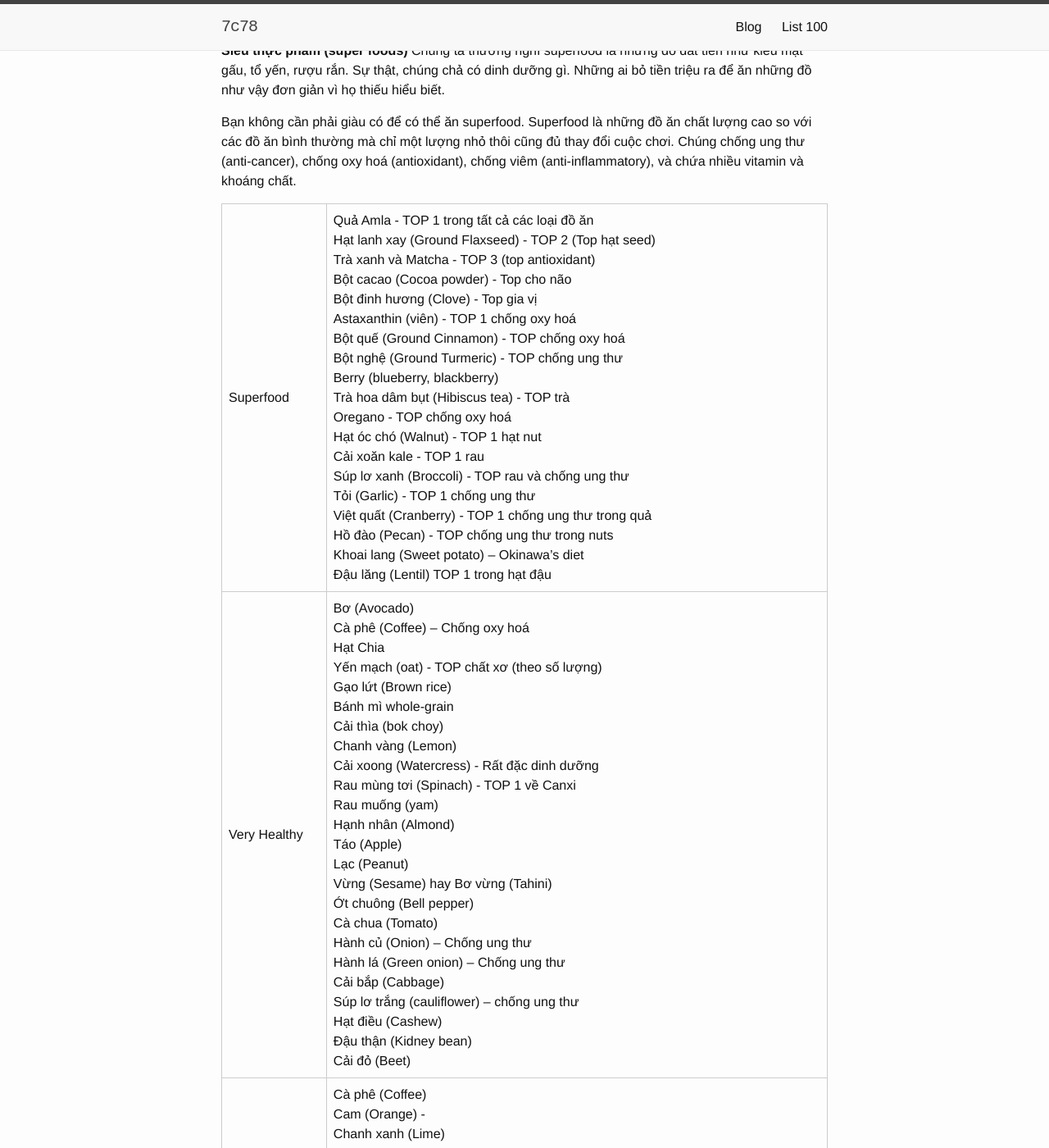
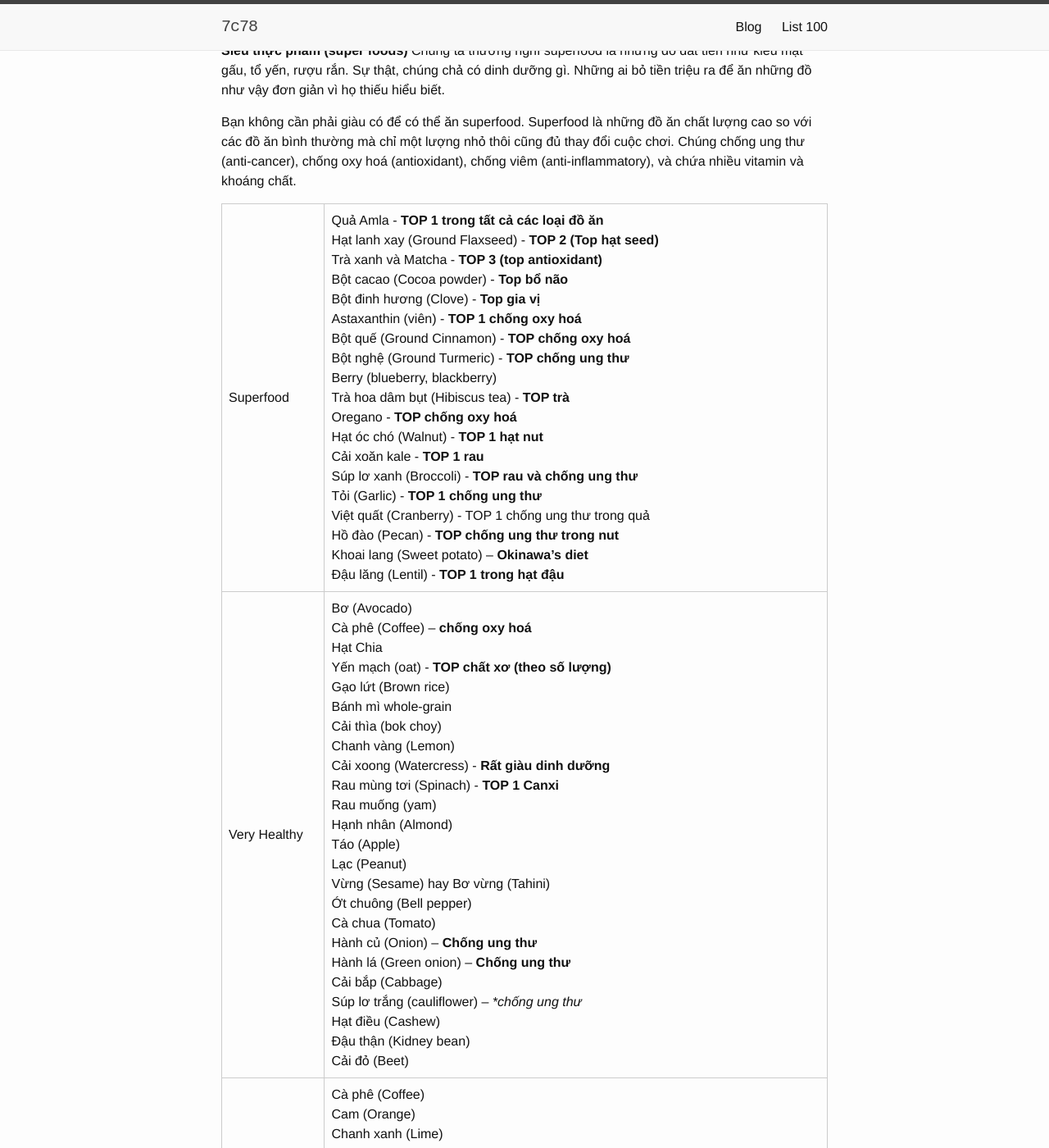
Before and after one commit to 7c78/7c78.github.io, a Jekyll site: the page built from _posts/2019-11-22-health.markdown, in a window 1280 px wide and 1400 px high, scrolled down 4657 px. Shown: the whole window at 82% size. Built offline with Jekyll 4.4.1, drawn with Linux system fonts in a browser that asks for light colours; our own code applies the rules of GitHub Pages for plain Markdown files; some of the changed text lies outside the part shown.

```diff
--- a/_posts/2019-11-22-health.markdown
+++ b/_posts/2019-11-22-health.markdown
@@ -155,9 +155,9 @@ lượng cao so với các đồ ăn bình thường mà chỉ một lượng nh
 chống viêm (anti-inflammatory), và chứa nhiều vitamin và khoáng chất.
 
 |-|-|
-| Superfood      | Quả Amla - TOP 1 trong tất cả các loại đồ ăn<br>Hạt lanh xay (Ground Flaxseed) - TOP 2 (Top hạt seed)<br>Trà xanh và Matcha - TOP 3 (top antioxidant)<br>Bột cacao (Cocoa powder) - Top cho não<br>Bột đinh hương (Clove) - Top gia vị<br>Astaxanthin (viên) - TOP 1 chống oxy hoá<br>Bột quế (Ground Cinnamon) - TOP chống oxy hoá<br>Bột nghệ (Ground Turmeric) - TOP chống ung thư<br>Berry (blueberry, blackberry)<br>Trà hoa dâm bụt (Hibiscus tea) - TOP trà<br>Oregano - TOP chống oxy hoá<br>Hạt óc chó (Walnut) - TOP 1 hạt nut<br>Cải xoăn kale - TOP 1 rau<br>Súp lơ xanh (Broccoli) - TOP rau và chống ung thư<br>Tỏi (Garlic) - TOP 1 chống ung thư<br>Việt quất (Cranberry) - TOP 1 chống ung thư trong quả<br>Hồ đào (Pecan) - TOP chống ung thư trong nuts<br>Khoai lang (Sweet potato) – Okinawa's diet<br>Đậu lăng (Lentil) TOP 1 trong hạt đậu |
-| Very Healthy   | Bơ (Avocado)<br>Cà phê (Coffee) – Chống oxy hoá<br>Hạt Chia<br>Yến mạch (oat) - TOP chất xơ (theo số lượng)<br>Gạo lứt (Brown rice)<br>Bánh mì whole-grain<br>Cải thìa (bok choy)<br>Chanh vàng (Lemon)<br>Cải xoong (Watercress) - Rất đặc dinh dưỡng<br>Rau mùng tơi (Spinach) - TOP 1 về Canxi<br>Rau muống (yam)<br>Hạnh nhân (Almond)<br>Táo (Apple)<br>Lạc (Peanut)<br>Vừng (Sesame) hay Bơ vừng (Tahini)<br>Ớt chuông (Bell pepper)<br>Cà chua (Tomato)<br>Hành củ (Onion) – Chống ung thư<br>Hành lá (Green onion) – Chống ung thư<br>Cải bắp (Cabbage)<br>Súp lơ trắng (cauliflower) – chống ung thư<br>Hạt điều (Cashew)<br>Đậu thận (Kidney bean)<br>Cải đỏ (Beet)                                                                                                                                                                                     |
-| Healthy        | Cà phê (Coffee)<br>Cam (Orange) -<br>Chanh xanh (Lime)<br>Các loại hoa quả khác<br>Các loại rau khác<br>Các loại hạt khác<br>Dầu oliu<br>Dưa chuột (không giàu dinh dưỡng)<br>Cà rốt (Carrot)<br>Vitamin D3-sunshine vitamin (viên)                                                                                                                                                                                                                                                                                                                                                                                                                                                                                                                                                                                                                               |
-| Meh food       | Gạo trắng (White rice)<br>Cá (Fish)<br>Dầu dừa (Coconut oil) – Nhiều Saturated fat                                                                                                                                                                                                                                                                                                                                                                                                                                                                                                                                                                                                                                                                                                                                                                                |
-| Unhealthy Food | Bánh mì trắng (White bread) – Tiểu đường, đột quỵ<br>Bơ (Butter) - nhiều chất béo bão hòa<br>Trứng (Egg) - tăng nguy cơ Ung thư tuyến tiền liệt, bệnh tim<br>Sữa (Dairy)<br>Gà (Chicken) - tăng nguy cơ Ung thư tuyến tiền liệt<br>Mayonnaise - nhiều chất béo bão hòa<br>Muối (Salt) - nằm giữa unhealthy và death food<br>Dầu thực vật - quá nhiều omega-6<br>Vitamin A viên<br>Vitamin C viên<br>Multivitamins viên<br>Vitamin E viên<br>Canxi viên<br>Phô mai (Cheese)<br>Pizza                                                                                                                                                                                                                                                                                                                                                                               |
-| Death food     | Mỡ lợn (Pork fat) - quá nhiều chất béo bão hòa<br>Thịt lợn (Pork) - quá nhiều mầm bệnh và không có nhiều dinh dưỡng, hormone (steroid)<br>Thịt bò (Beef)<br>Thịt chế biến sẵn (Processed meat)<br>Khoai tây chiên (French fry)<br>Burger<br>Đường (Sugar) – suy giảm chức năng não, tăng nguy cơ tiểu đường<br>Coca-Cola<br>Các loại trà xanh đóng chai<br>Thuốc lá                                                                                                                                                                                                                                                                                                                                                                                                                                                                                               |
+| Superfood      | Quả Amla - **TOP 1 trong tất cả các loại đồ ăn**<br>Hạt lanh xay (Ground Flaxseed) - **TOP 2 (Top hạt seed)**<br>Trà xanh và Matcha - **TOP 3 (top antioxidant)**<br>Bột cacao (Cocoa powder) - **Top bổ não**<br>Bột đinh hương (Clove) - **Top gia vị**<br>Astaxanthin (viên) - **TOP 1 chống oxy hoá**<br>Bột quế (Ground Cinnamon) - **TOP chống oxy hoá**<br>Bột nghệ (Ground Turmeric) - **TOP chống ung thư**<br>Berry (blueberry, blackberry)<br>Trà hoa dâm bụt (Hibiscus tea) - **TOP trà**<br>Oregano - **TOP chống oxy hoá**<br>Hạt óc chó (Walnut) - **TOP 1 hạt nut**<br>Cải xoăn kale - **TOP 1 rau**<br>Súp lơ xanh (Broccoli) - **TOP rau và chống ung thư**<br>Tỏi (Garlic) - **TOP 1 chống ung thư**<br>Việt quất (Cranberry) - TOP 1 chống ung thư trong quả<br>Hồ đào (Pecan) - **TOP chống ung thư trong nut**<br>Khoai lang (Sweet potato) – **Okinawa's diet**<br>Đậu lăng (Lentil) - **TOP 1 trong hạt đậu** |
+| Very Healthy   | Bơ (Avocado)<br>Cà phê (Coffee) – **chống oxy hoá**<br>Hạt Chia<br>Yến mạch (oat) - **TOP chất xơ (theo số lượng)**<br>Gạo lứt (Brown rice)<br>Bánh mì whole-grain<br>Cải thìa (bok choy)<br>Chanh vàng (Lemon)<br>Cải xoong (Watercress) - **Rất giàu dinh dưỡng**<br>Rau mùng tơi (Spinach) - **TOP 1 Canxi**<br>Rau muống (yam)<br>Hạnh nhân (Almond)<br>Táo (Apple)<br>Lạc (Peanut)<br>Vừng (Sesame) hay Bơ vừng (Tahini)<br>Ớt chuông (Bell pepper)<br>Cà chua (Tomato)<br>Hành củ (Onion) – **Chống ung thư**<br>Hành lá (Green onion) – **Chống ung thư**<br>Cải bắp (Cabbage)<br>Súp lơ trắng (cauliflower) – **chống ung thư*<br>Hạt điều (Cashew)<br>Đậu thận (Kidney bean)<br>Cải đỏ (Beet)                                                                                                                                                                                     |
+| Healthy        | Cà phê (Coffee)<br>Cam (Orange)<br>Chanh xanh (Lime)<br>Các loại hoa quả khác<br>Các loại rau khác<br>Các loại hạt khác<br>Dầu oliu<br>Dưa chuột - **không giàu dinh dưỡng**<br>Cà rốt (Carrot)<br>Vitamin D3-sunshine vitamin viên                                                                                                                                                                                                                                                                                                                                                                                                                                                                                                                                                                                                                              |
+| Meh food       | Gạo trắng (White rice)<br>Cá (Fish)<br>Dầu dừa (Coconut oil) – **nhiều Saturated fat**                                                                                                                                                                                                                                                                                                                                                                                                                                                                                                                                                                                                                                                                                                                                                                            |
+| Unhealthy Food | Bánh mì trắng (White bread) – **Tăng tiểu đường, đột quỵ**<br>Bơ (Butter) - **nhiều chất béo bão hòa**<br>Trứng (Egg) - **tăng nguy cơ Ung thư tuyến tiền liệt, bệnh tim**<br>Sữa (Dairy)<br>Gà (Chicken) - **tăng nguy cơ Ung thư tuyến tiền liệt**<br>Mayonnaise - **nhiều chất béo bão hòa**<br>Muối (Salt) - **nằm giữa unhealthy và death food**<br>Dầu thực vật - **quá nhiều omega-6**<br>Vitamin A viên<br>Vitamin C viên<br>Multivitamins viên<br>Vitamin E viên<br>Canxi viên<br>Phô mai (Cheese)<br>Pizza                                                                                                                                                                                                                                                                                                                                                                               |
+| Death food     | Mỡ lợn (Pork fat) - **quá nhiều chất béo bão hòa**<br>Thịt lợn (Pork) - **quá nhiều mầm bệnh và không có nhiều dinh dưỡng, hormone (steroid)**<br>Thịt bò (Beef)<br>Thịt chế biến sẵn (Processed meat) - **cực hại**<br>Khoai tây chiên (French fry)<br>Burger<br>Đường (Sugar) – **suy giảm chức năng não, tăng nguy cơ tiểu đường**<br>Coca-Cola - **cực hại**<br>Các loại trà xanh đóng chai<br>Thuốc lá                                                                                                                                                                                                                                                                                                                                                                                                                                                                                               |
```
